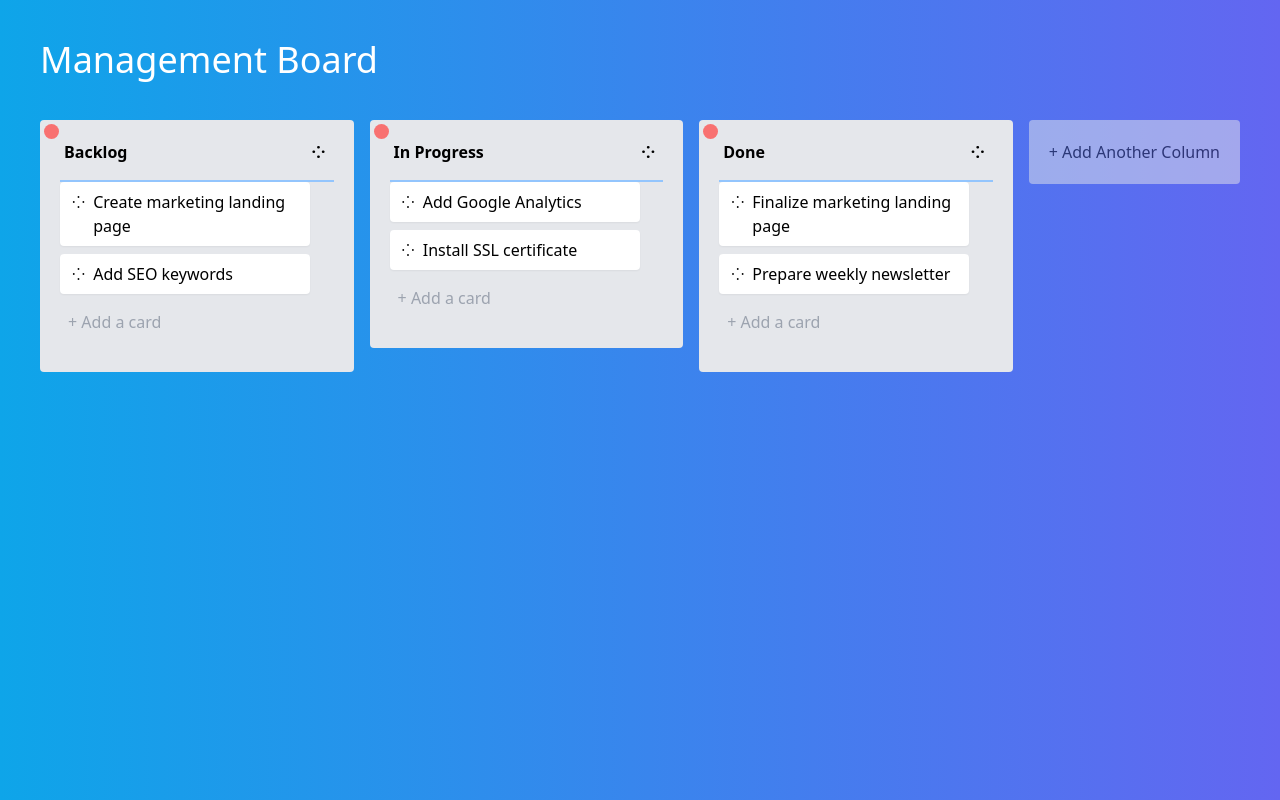
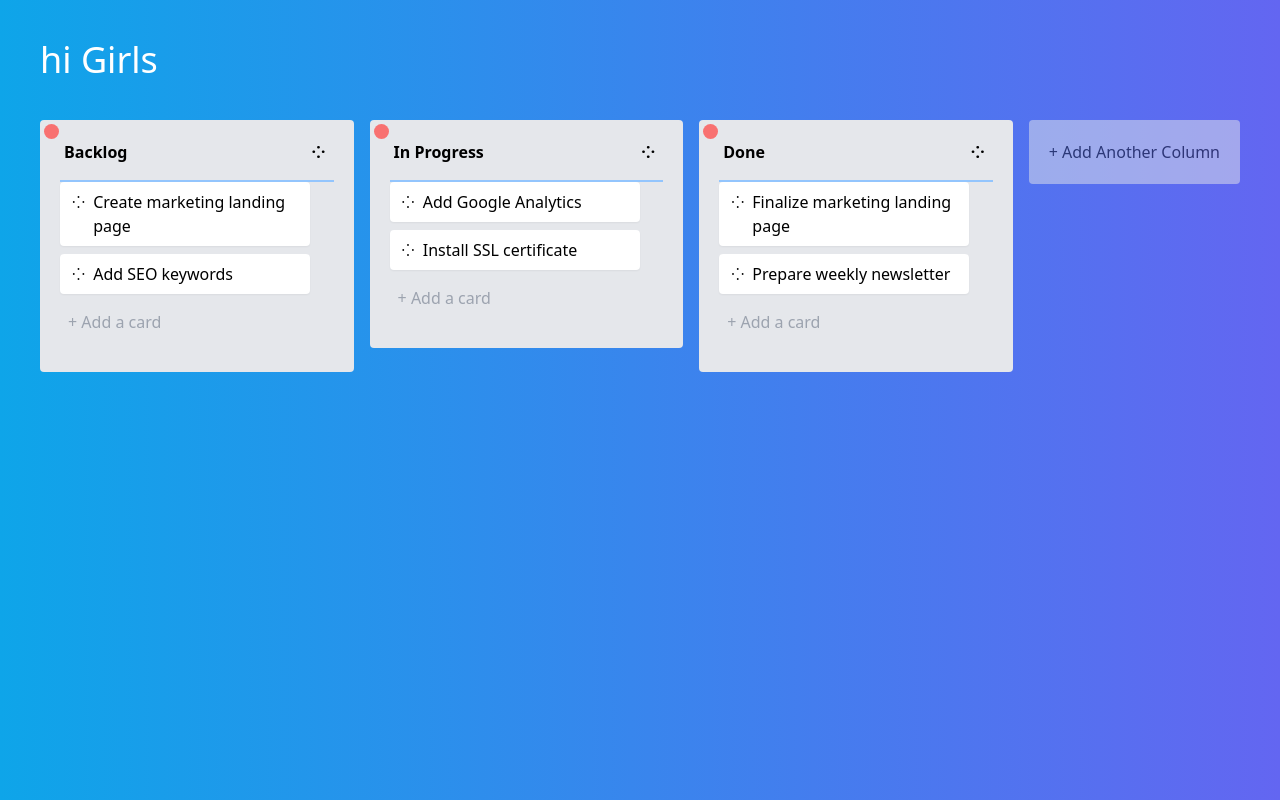
Before and after one commit to d4ndres/KanbanVue2, a Vue app: page / in a window 1280 px wide. Built offline with nearby package versions, Linux system fonts and the light colour scheme.

Commit message:
cambio nombre

```diff
--- a/src/App.vue
+++ b/src/App.vue
@@ -1,19 +1,20 @@
 <template>
-  <div id="app" class="p-10 h-[100vh] bg-gradient-to-r from-sky-500 to-indigo-500 overflow-auto">
-    <h1 class="text-4xl text-white flex items-center mb-10">
-      Management Board
-    </h1>
+  <div
+    id="app"
+    class="p-10 h-[100vh] bg-gradient-to-r from-sky-500 to-indigo-500 overflow-auto"
+  >
+    <h1 class="text-4xl text-white flex items-center mb-10">hi Girls</h1>
     <ManagmentBoard />
   </div>
 </template>
 
 <script>
-import ManagmentBoard from './components/ManagmentBoard.vue'
+import ManagmentBoard from "./components/ManagmentBoard.vue";
 
 export default {
-  name: 'App',
+  name: "App",
   components: {
-    ManagmentBoard
-  }
-}
+    ManagmentBoard,
+  },
+};
 </script>
```
